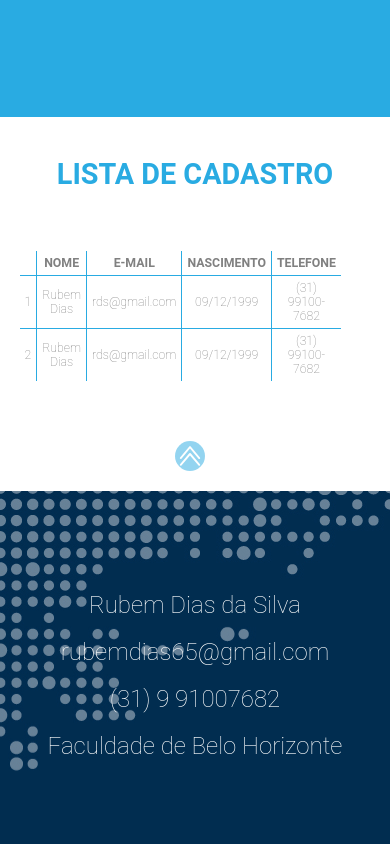
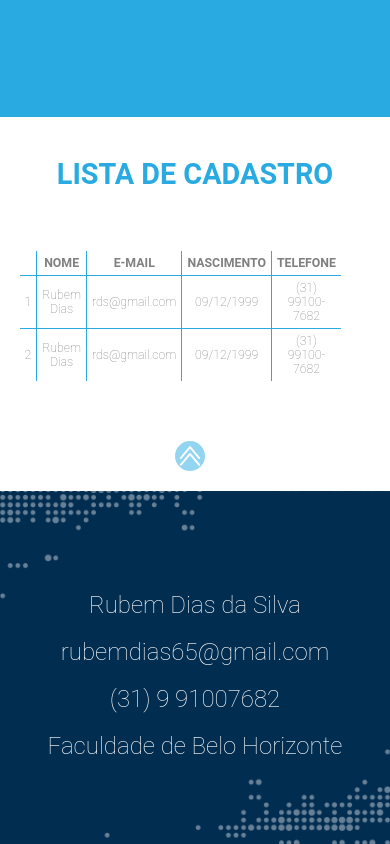
Before and after one commit to rubem-dias/in8-test, a React (Create React App) app: page / in a window 390 px wide. Shown: the part 1565-2409 px from the top of the page. Built offline with nearby package versions, Linux system fonts and the light colour scheme.

Commit message:
v3 responsive footer

```diff
--- a/src/Components/Footer.jsx
+++ b/src/Components/Footer.jsx
@@ -22,7 +22,7 @@ export default function Footer() {
   }, []);
 
   return (
-    <div className="footer" style={{ backgroundImage: `url(${imageUrl})` }}>
+    <div className="footer" style={{ backgroundImage: `url(${imageUrl})`, backgroundPosition: 'center', backgroundSize: 'cover'}}>
         <h1 className="footer-h1"> Rubem Dias da Silva </h1>
         <br></br>
         <h1 className="footer-h1"> rubemdias65@gmail.com </h1>
--- a/src/Components/Main.jsx
+++ b/src/Components/Main.jsx
@@ -25,7 +25,7 @@ export default function Main() {
 
   return (
     <>
-        <div className="container" style={{ backgroundImage: `url(${imageUrl})` }}>
+        <div className="container" style={{ backgroundImage: `url(${imageUrl})`, backgroundPosition: 'cover'}}>
             <div className="nav-bar">
                 <img src={logo} alt="logo" className="logo"/>
                 <ul className="nav-list">
```
